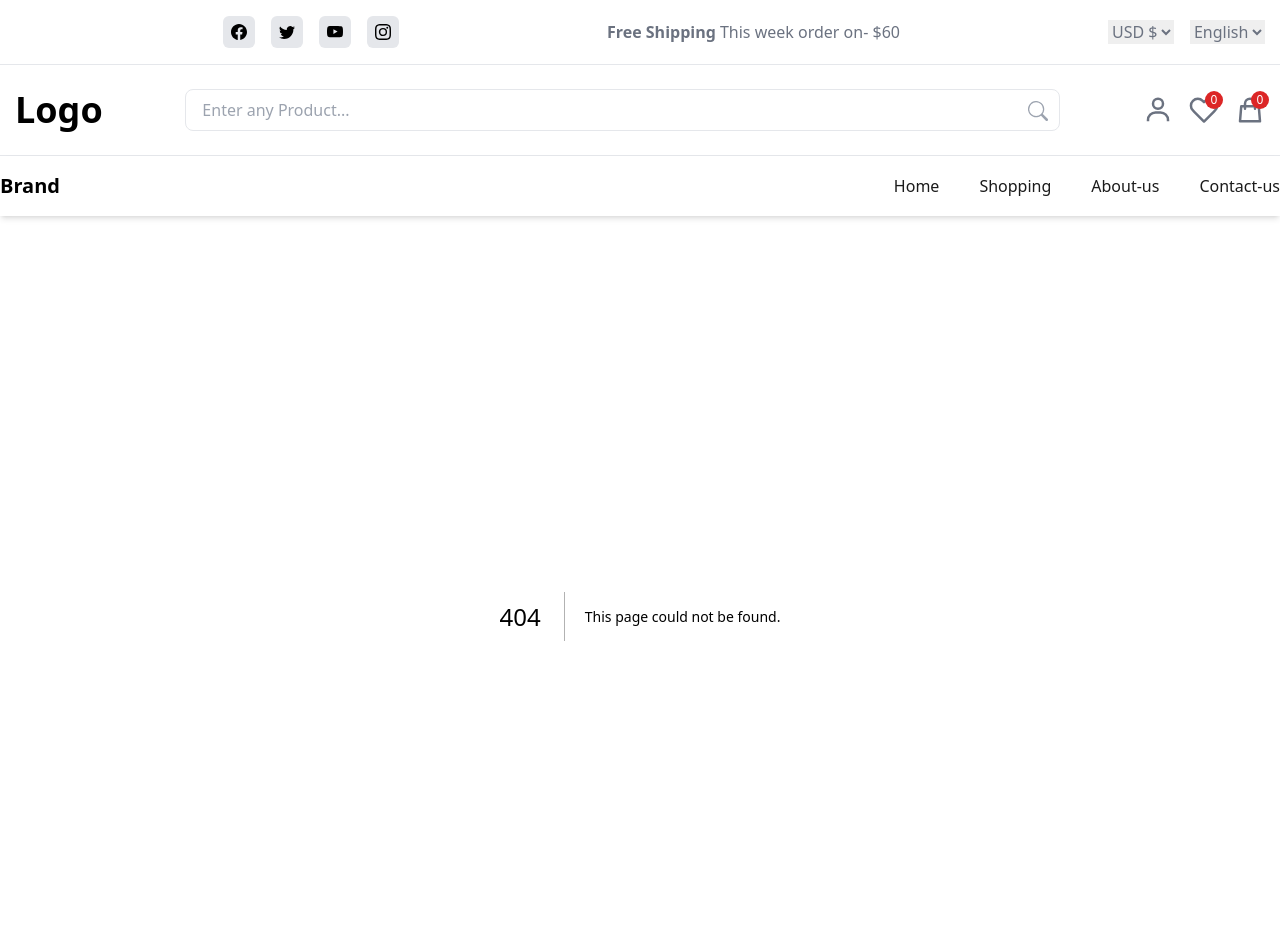
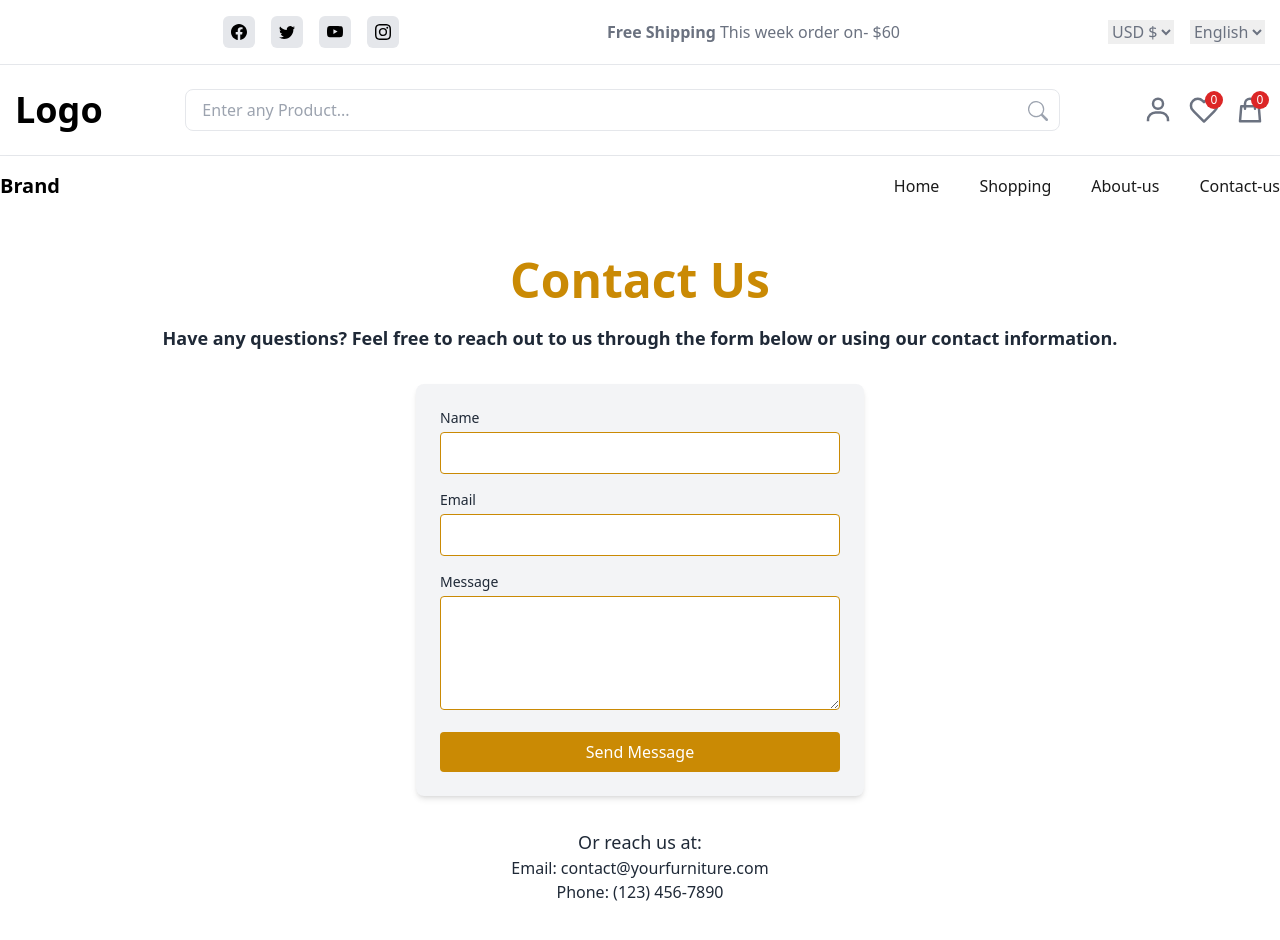
Before and after one commit to NimraTalha/E-commerce-furniture-website, a Next.js app: page /contact in a window 1280 px wide. Before the commit this address had no page. Shown: the top 940 px of the page. Built offline with nearby package versions, Linux system fonts and the light colour scheme.

Commit message:
Updated contact form with yellow border color

```diff
--- /dev/null
+++ b/src/app/about/page.tsx
@@ -0,0 +1,29 @@
+// app/about/page.js
+import React from 'react';
+
+const About = () => {
+  return (
+    <div className="bg-white text-gray-800 p-10">
+      <h1 className="text-3xl font-bold mb-5 text-center">About Us</h1>
+      <p className="text-lg mb-8 text-center">
+        We are committed to providing high-quality furniture that brings comfort and style to your space. Our unique designs and durable materials ensure that every piece meets your expectations.
+      </p>
+      <div className="grid grid-cols-1 md:grid-cols-3 gap-6">
+        <div className="bg-gray-100 p-6 rounded-lg shadow-md">
+          <h2 className="text-xl font-semibold mb-2">Quality Materials</h2>
+          <p>We use only the best materials to craft furniture that lasts.</p>
+        </div>
+        <div className="bg-gray-100 p-6 rounded-lg shadow-md">
+          <h2 className="text-xl font-semibold mb-2">Custom Designs</h2>
+          <p>Each piece is uniquely designed to match modern aesthetics.</p>
+        </div>
+        <div className="bg-gray-100 p-6 rounded-lg shadow-md">
+          <h2 className="text-xl font-semibold mb-2">Affordable Prices</h2>
+          <p>Get premium furniture without breaking the bank.</p>
+        </div>
+      </div>
+    </div>
+  );
+};
+
+export default About;
--- /dev/null
+++ b/src/app/contact/page.tsx
@@ -0,0 +1,40 @@
+"use client";
+import React from 'react';
+
+const Contact = () => {
+  return (
+    <div className="bg-white text-gray-800 p-10">
+      <h1 className="text-5xl font-bold mb-5 text-center text-yellow-600 ">Contact Us</h1>
+      <p className="text-lg mb-8 text-center font-semibold">
+        Have any questions? Feel free to reach out to us through the form below or using our contact information.
+      </p>
+      <div className="max-w-md mx-auto">
+        <form className="bg-gray-100 p-6 rounded-lg shadow-md space-y-4">
+          <div>
+            <label className="block text-sm font-medium mb-1 " htmlFor="name">Name</label>
+            {/* Added yellow border */}
+            <input type="text" id="name" className="w-full p-2 border border-yellow-600 rounded" required />
+          </div>
+          <div>
+            <label className="block text-sm font-medium mb-1" htmlFor="email">Email</label>
+            {/* Added yellow border */}
+            <input type="email" id="email" className="w-full p-2 border border-yellow-600 rounded" required />
+          </div>
+          <div>
+            <label className="block text-sm font-medium mb-1" htmlFor="message">Message</label>
+            {/* Added yellow border */}
+            <textarea id="message" rows={4} className="w-full p-2 border border-yellow-600 rounded" required></textarea>
+          </div>
+          <button type="submit" className="w-full bg-yellow-600 text-white p-2 rounded hover:bg-orange-400">Send Message</button>
+        </form>
+        <div className="mt-8 text-center">
+          <p className="text-lg">Or reach us at:</p>
+          <p>Email: contact@yourfurniture.com</p>
+          <p>Phone: (123) 456-7890</p>
+        </div>
+      </div>
+    </div>
+  );
+};
+
+export default Contact;
--- a/src/components/navbar.tsx
+++ b/src/components/navbar.tsx
@@ -1,8 +1,8 @@
-'use client'; // This makes the component a Client Component
+'use client';
 
 import Link from 'next/link';
 import React, { useState } from 'react';
-import { AiOutlineMenu, AiOutlineClose } from 'react-icons/ai'; // For hamburger menu icons
+import { AiOutlineMenu, AiOutlineClose } from 'react-icons/ai';
 
 const Navbar = () => {
   const [isOpen, setIsOpen] = useState(false);
@@ -34,8 +34,8 @@ const Navbar = () => {
         <div className='hidden lg:flex justify-center gap-10 text-blackish font-medium'>
           <Link className='navbar_link relative hover:text-yellow-600' href="/">Home</Link>
           <Link className='navbar_link relative hover:text-yellow-600' href="/collection">Shopping</Link>
-          <Link className='navbar_link relative hover:text-yellow-600' href="#">About-us</Link>
-          <Link className='navbar_link relative hover:text-yellow-600' href="#">Contact-us</Link>
+          <Link className='navbar_link relative hover:text-yellow-600' href="/about">About-us</Link>
+          <Link className='navbar_link relative hover:text-yellow-600' href="/contact">Contact-us</Link>
         </div>
       </div>
 
@@ -45,8 +45,8 @@ const Navbar = () => {
           <div className='flex flex-col gap-4 text-center text-blackish font-medium'>
             <Link className='hover:text-yellow-600' href="/">Home</Link>
             <Link className='hover:text-yellow-600' href="/collection">Shopping</Link>
-            <Link className='hover:text-yellow-600' href="#">About-us</Link>
-            <Link className='hover:text-yellow-600' href="#">Contact-us</Link>
+            <Link className='hover:text-yellow-600' href="/about">About-us</Link>
+            <Link className='hover:text-yellow-600' href="/contact">Contact-us</Link>
           </div>
         </div>
       )}
```
